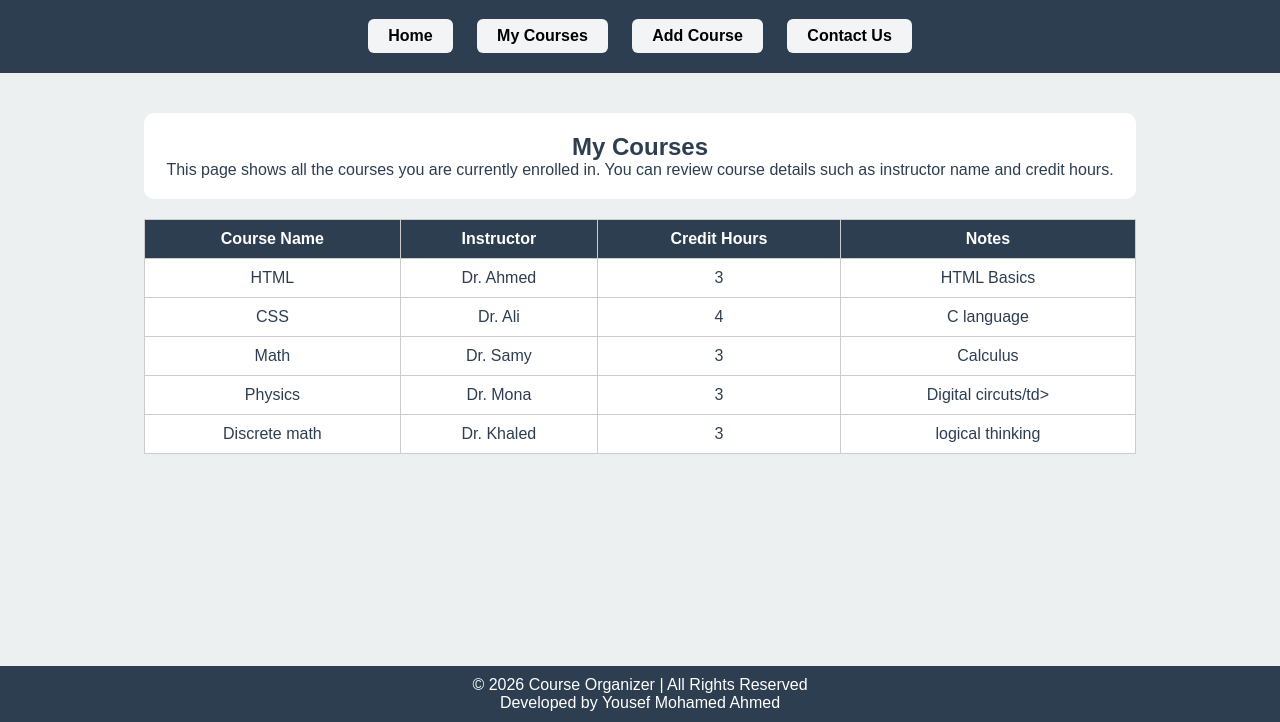
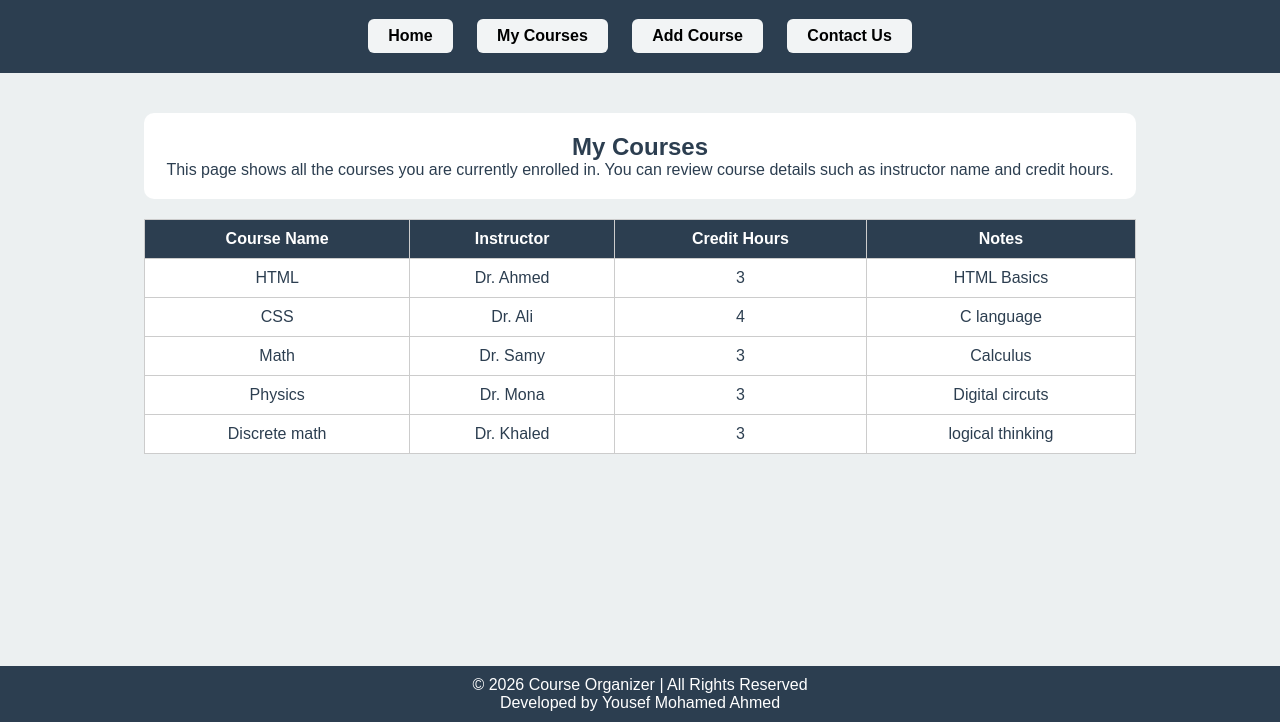
Before and after one commit to ymo779150-beep/ymo779150-beep.github.io, a plain HTML site: page courses.html in a window 1280 px wide. Shown: the part 78-800 px from the top of the page. Drawn offline with Linux system fonts and the light colour scheme.

Commit message:
courses.html

```diff
--- a/courses.html
+++ b/courses.html
@@ -61,7 +61,7 @@
             <td>Physics</td>
             <td>Dr. Mona</td>
             <td>3</td>
-            <td>Digital circuts/td>
+            <td>Digital circuts</td>
         </tr>
 
         <tr>
```
